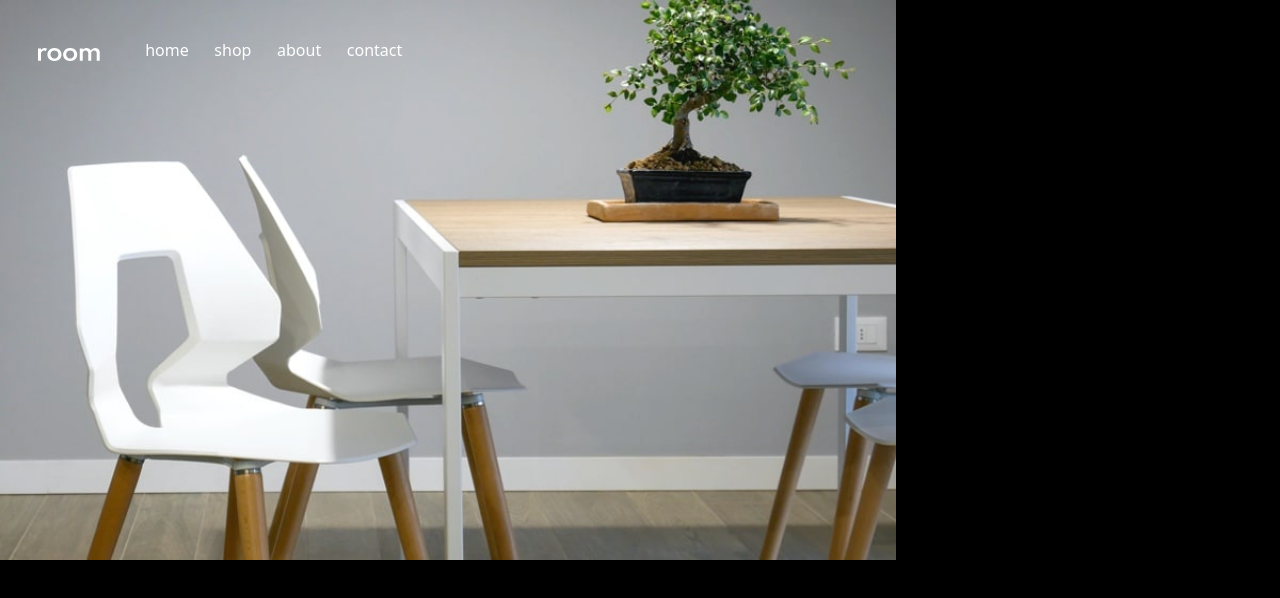
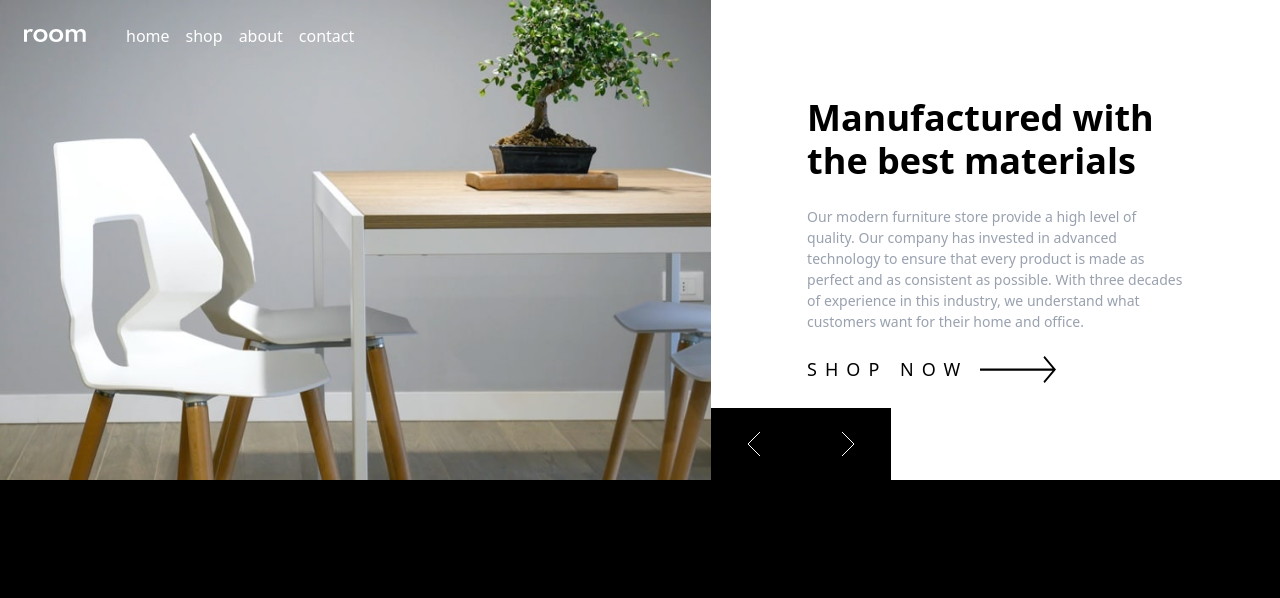
Before and after one commit to Raeef-Chowdhury/Room-Homepage, a plain HTML site: page index.html in a window 1280 px wide. Drawn offline with nearby package versions, Linux system fonts and the light colour scheme.

Commit message:
add slide UI

```diff
--- a/index.html
+++ b/index.html
@@ -11,26 +11,32 @@
     <header class="header">
       <nav class="absolute">
         <ul
-          class="flex gap-[1.6rem] py-[2.4rem] px-[2.4rem] items-end justify-start"
+          class="flex gap-[1.6rem] py-[2.4rem] px-[2.4rem] items-center justify-start"
         >
-          <li><img src="images/logo.svg" alt="logo" class="pr-[1.2rem]" /></li>
+          <li>
+            <img
+              src="images/logo.svg"
+              alt="logo"
+              class="pr-[1.2rem] mr-[1.2rem]"
+            />
+          </li>
           <li
-            class="text-white relative before:transition-all before:duration-[600ms] before:content-[] before:absolute before:w-[0] before:h-[2px] before:bg-white before:left-[0px] before:bottom-[-5px] hover:before:w-[100%] hover:cursor-pointer"
+            class="text-white relative text-[1.6rem] before:transition-all before:duration-[600ms] before:content-[] before:absolute before:w-[0] before:h-[2px] before:bg-white before:left-[0px] before:bottom-[-5px] hover:before:w-[100%] hover:cursor-pointer"
           >
             home
           </li>
           <li
-            class="text-white relative before:transition-all before:duration-[600ms] before:content-[] before:absolute before:w-[0] before:h-[2px] before:bg-white before:left-[0px] before:bottom-[-5px] hover:before:w-[100%] hover:cursor-pointer"
+            class="text-white relative text-[1.6rem] before:transition-all before:duration-[600ms] before:content-[] before:absolute before:w-[0] before:h-[2px] before:bg-white before:left-[0px] before:bottom-[-5px] hover:before:w-[100%] hover:cursor-pointer"
           >
             shop
           </li>
           <li
-            class="text-white relative before:transition-all before:duration-[600ms] before:content-[] before:absolute before:w-[0] before:h-[2px] before:bg-white before:left-[0px] before:bottom-[-5px] hover:before:w-[100%] hover:cursor-pointer"
+            class="text-white relative text-[1.6rem] before:transition-all before:duration-[600ms] before:content-[] before:absolute before:w-[0] before:h-[2px] before:bg-white before:left-[0px] before:bottom-[-5px] hover:before:w-[100%] hover:cursor-pointer"
           >
             about
           </li>
           <li
-            class="text-white relative before:transition-all before:duration-[600ms] before:content-[] before:absolute before:w-[0] before:h-[2px] before:bg-white before:left-[0px] before:bottom-[-5px] hover:before:w-[100%] hover:cursor-pointer"
+            class="text-white relative text-[1.6rem] before:transition-all before:duration-[600ms] before:content-[] before:absolute before:w-[0] before:h-[2px] before:bg-white before:left-[0px] before:bottom-[-5px] hover:before:w-[100%] hover:cursor-pointer"
           >
             contact
           </li>
@@ -39,12 +45,52 @@
     </header>
     <main class="main">
       <div class="slideshow">
-        <div class="img">
-          <img
-            src="images/desktop-image-hero-1.jpg"
-            alt="furniture__desgin"
-            class="w-[70vw] h-[70vh]"
-          />
+        <div class="slide slide__1 grid grid-cols-[1fr_1fr_0.6fr_1fr]">
+          <div class="slide__img col-end-3 col-start-1">
+            <img
+              src="images/desktop-image-hero-1.jpg"
+              alt="furniture__desgin"
+              class="w-[100%] h-[60vh]"
+            />
+          </div>
+          <div
+            class="slide__info text-white bg-white p-[9.6rem] col-start-3 col-end-5 flex flex-col relative h-[60vh]"
+          >
+            <h1
+              class="slide__info--title text-black text-[3.6rem] leading-[1.2] font-bold mb-[2.4rem]"
+            >
+              Manufactured with the best materials
+            </h1>
+            <p
+              class="slide__info--text text-[1.4rem] text-gray-400 mb-[2.4rem]"
+            >
+              Our modern furniture store provide a high level of quality. Our
+              company has invested in advanced technology to ensure that every
+              product is made as perfect and as consistent as possible. With
+              three decades of experience in this industry, we understand what
+              customers want for their home and office.
+            </p>
+            <div
+              class="slide__info--cta flex gap-[1.2rem] transition-all hover:invert-[60%] hover:cursor-pointer"
+            >
+              <p
+                class="text-black text-[1.8rem] tracking-[0.8rem] transition-all"
+              >
+                SHOP NOW
+              </p>
+              <img src="images/icon-arrow.svg" class="w-[20%]" />
+            </div>
+            <div
+              class="img__slider--box flex bg-black gap-[8rem] py-[2.4rem] px-[3.6rem] absolute bottom-[0rem] left-[0rem]"
+            >
+              <div class="img__slider--left">
+                <img src="images/icon-angle-left.svg" />
+              </div>
+              <div class="img__slider--right">
+                <img src="images/icon-angle-right.svg" />
+              </div>
+            </div>
+          </div>
         </div>
       </div>
     </main>
--- a/style.css
+++ b/style.css
@@ -1,6 +1,13 @@
 body {
   background: #000;
+  font-size: 62.5%;
+}
+html {
+  font-size: 62.5%;
 }
 .transition-all {
   transition: all 0.6s !important;
 }
+.slide__2 {
+  transform: translateX(100%);
+}
```
